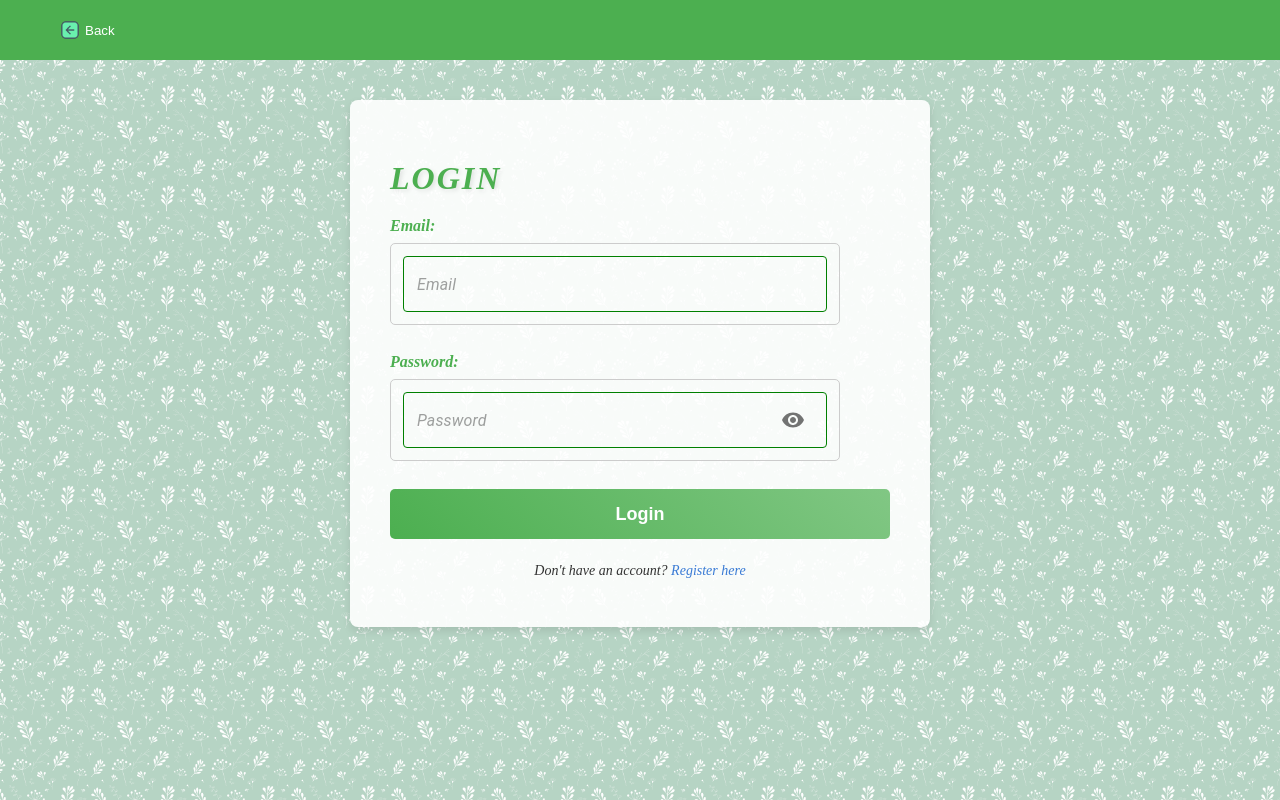
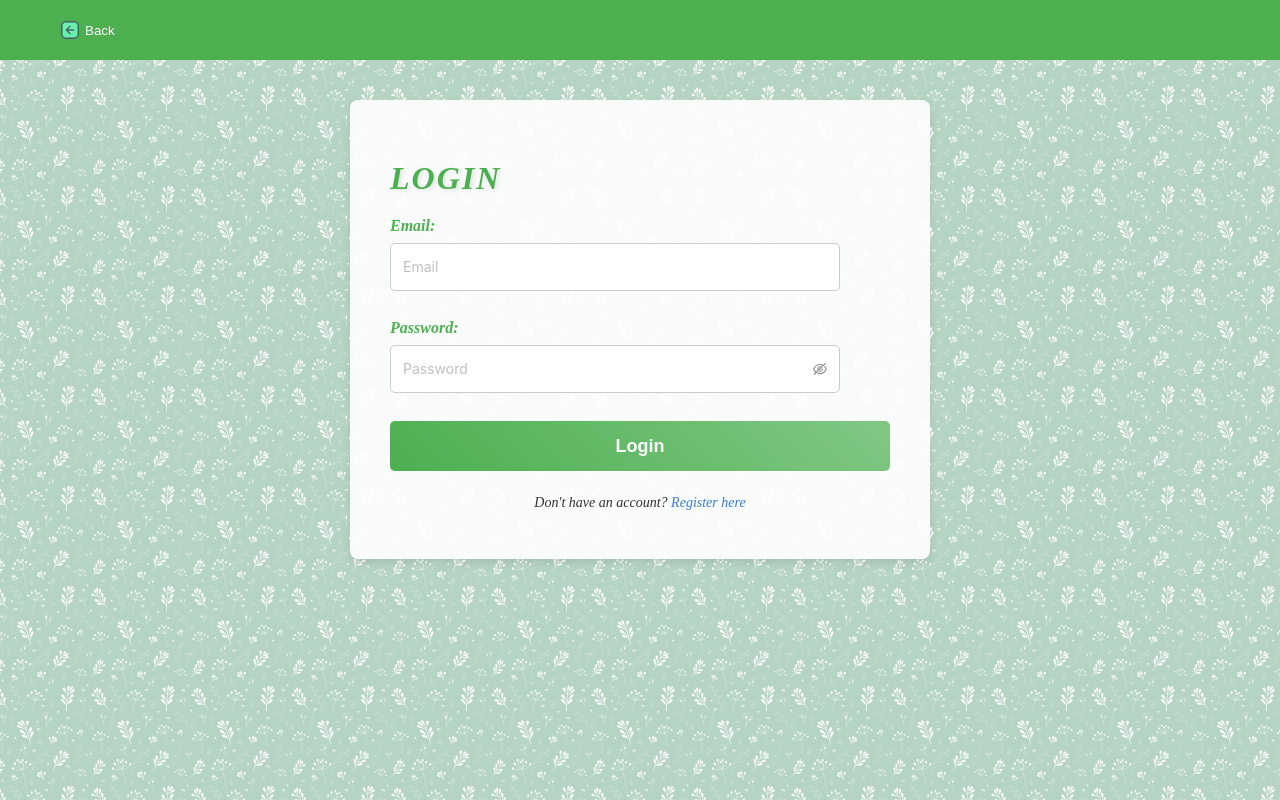
Before and after one commit to WeiZhang0317/Enhanced-Plant-Identification-Learning-Application-Plantzzz-App-, a React (Create React App) app in the folder frontend/: page /login in a window 1280 px wide. Built offline with nearby package versions, Linux system fonts and the light colour scheme.

Commit message:
fix problem with MUI

```diff
--- a/frontend/src/pages/LoginPage.js
+++ b/frontend/src/pages/LoginPage.js
@@ -2,10 +2,8 @@ import React, { useState } from "react";
 import { useNavigate } from "react-router-dom";
 import Navigation from "../components/Navigation";
 import { useUserContext } from "../contexts/UserContext";
-import { TextField, InputAdornment, IconButton, Alert } from "@mui/material";
-import { Visibility, VisibilityOff } from "@mui/icons-material";
 import "../styles/LoginPage.css";
-
+import { Input } from "antd";
 function LoginPage() {
   const { login } = useUserContext(); // Using the custom hook to access the user context
   const navigate = useNavigate();
@@ -67,18 +65,14 @@ function LoginPage() {
     <div className="login-page">
       <Navigation />
       <div className="login-container">
-        {error && (
-          <Alert severity="error" >
-            {error}
-          </Alert>
-        )}
+        {error && <div className="login-error">{error}</div>}
         <form onSubmit={handleSubmit} className="login-form">
           <div className="login-form-field">
             <h1 className="login-title">Login</h1>
             <label htmlFor="email" className="login-label">
               Email:
             </label>
-            <TextField
+            <Input
               type="email"
               id="email"
               name="email"
@@ -86,63 +80,23 @@ function LoginPage() {
               value={loginData.email}
               onChange={handleChange}
               className="login-input"
-              variant="outlined"
-              fullWidth
-              sx={{
-                '& .MuiOutlinedInput-root': {
-                  '& fieldset': {
-                    borderColor: 'green',
-                  },
-                  '&:hover fieldset': {
-                    borderColor: 'green',
-                  },
-                  '&.Mui-focused fieldset': {
-                    borderColor: 'green',
-                  },
-                },
-              }}
             />
           </div>
           <div className="login-form-field">
             <label htmlFor="password" className="login-label">
               Password:
             </label>
-            <TextField
-              type={showPassword ? "text" : "password"}
+            {/* <div className="password-input-container"> */}
+            <Input.Password
               id="password"
               name="password"
               className="login-input"
               onChange={handleChange}
               value={loginData.password}
               placeholder="Password"
-              variant="outlined"
-              fullWidth
-              InputProps={{
-                endAdornment: (
-                  <InputAdornment position="end">
-                    <IconButton
-                      onClick={() => setShowPassword(!showPassword)}
-                      onMouseDown={(e) => e.preventDefault()}
-                    >
-                      {showPassword ? <VisibilityOff /> : <Visibility />}
-                    </IconButton>
-                  </InputAdornment>
-                ),
-              }}
-              sx={{
-                '& .MuiOutlinedInput-root': {
-                  '& fieldset': {
-                    borderColor: 'green',
-                  },
-                  '&:hover fieldset': {
-                    borderColor: 'green',
-                  },
-                  '&.Mui-focused fieldset': {
-                    borderColor: 'green',
-                  },
-                },
-              }}
             />
+            {/*
+            </div> */}
           </div>
           <button type="submit" className="login-button">
             Login
```
Also changed, not shown: frontend/package.json (+11 -11 lines), package.json (+19 -19 lines), 2 other files (tests, documents, lock files or other folders).
